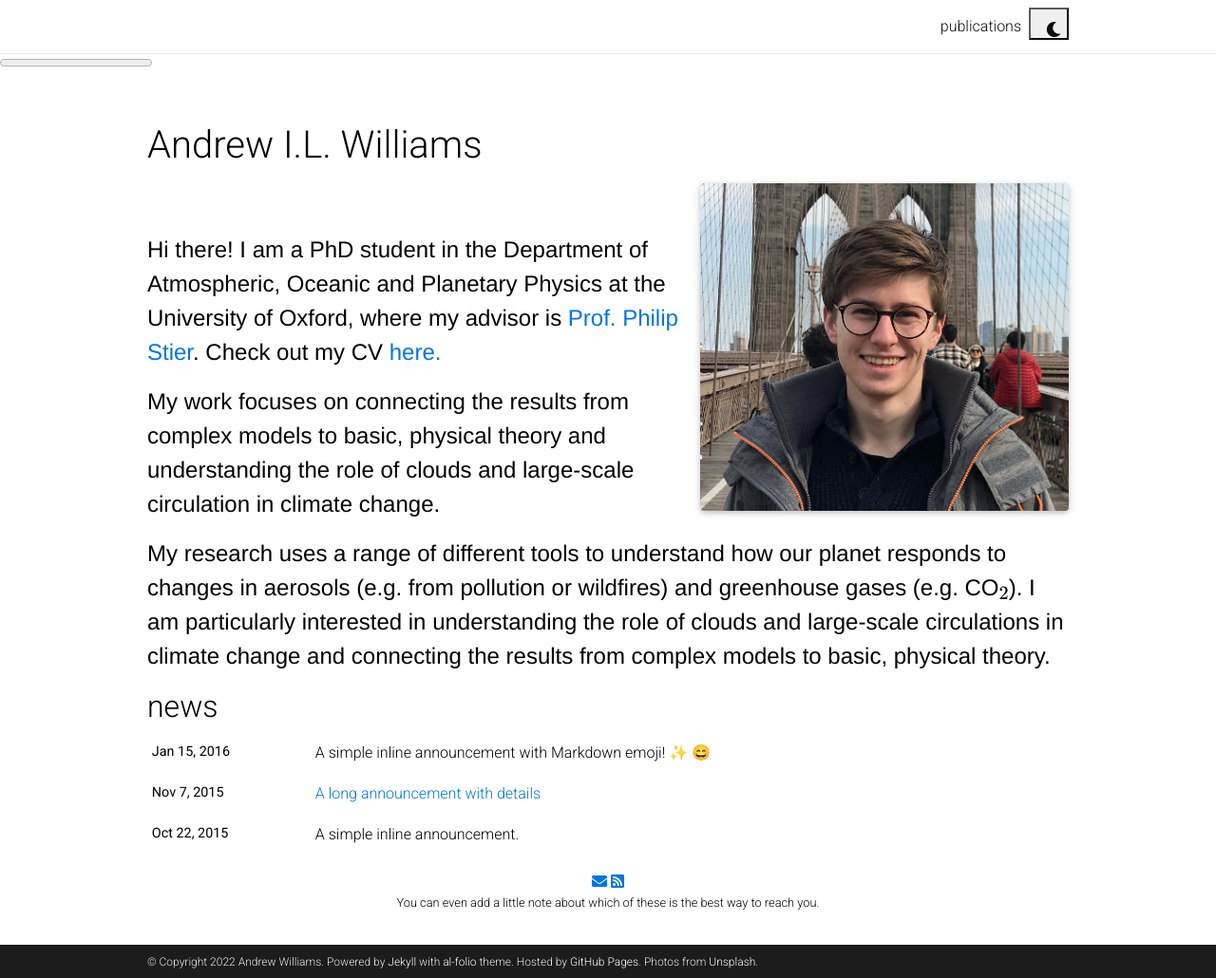
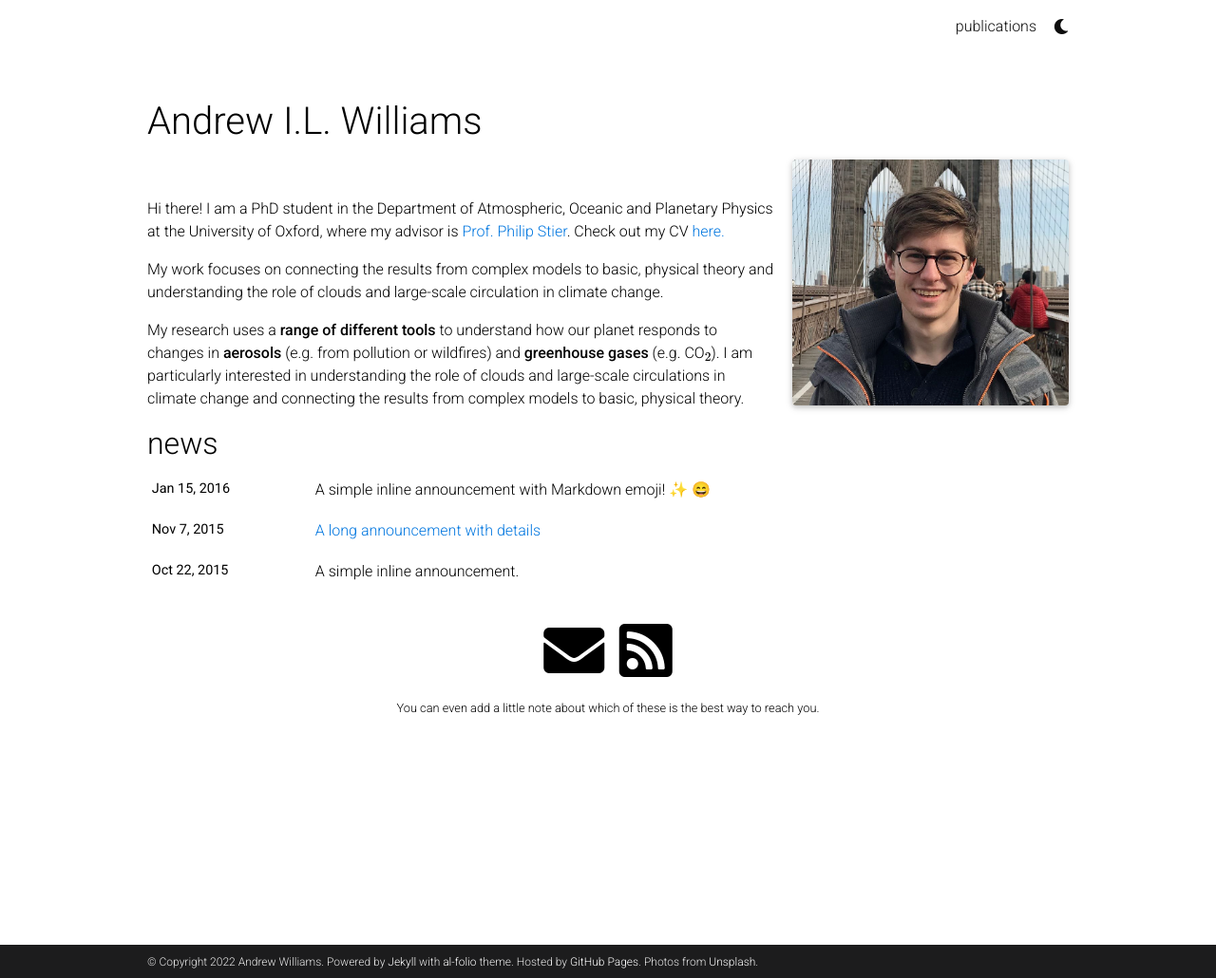
Before and after one commit to AndrewILWilliams/OLD_andrewwilliams3142.github.io, a Jekyll site: the page built from _pages/about.md, in a window 1280 px wide and 1030 px high. Shown: the whole window at 95% size. Built offline with Jekyll 4.4.1, drawn with Linux system fonts in a browser that asks for light colours; full-size pictures stand in for the smaller copies a plugin makes; emoji names are drawn with the system emoji font; comment, search, counter and statistics services are not loaded; a style sheet for code colours, icons or effects is not loaded.

Commit message:
Update _base.scss

```diff
--- a/_sass/_base.scss
+++ b/_sass/_base.scss
@@ -4,20 +4,21 @@
 
 // Typography
 
-h1, h2, h3, h4, h5, h6, em, div, span, strong {
+p, h1, h2, h3, h4, h5, h6, em, div, li, span, strong {
   color: var(--global-text-color);
 }
 
-p {
-  color: var(--global-new-color);
-  font-size: 1.5rem;
-  font-family: Helvetica;
+hr {
+  border-top: 1px solid var(--global-divider-color);
 }
 
-t {
-  color: var(--global-new-color);
-  font-size: 2.8rem;
-  font-family: Helvetica Neue;
+table {
+  td, th {
+    color: var(--global-text-color);
+  }
+  td {
+    font-size: 1rem;
+  }
 }
 
 a, table.table a {
@@ -26,9 +27,21 @@
     color: var(--global-theme-color);
     text-decoration: underline;
   }
-  &:hover:after {
+  &:hover:after :not(.nav-item.dropdown) {
     width: 100%;
   }
+}
+
+figure, img {
+  max-width: 90vw;
+}
+
+blockquote {
+  background: var(--global-bg-color);
+  border-left: 2px solid var(--global-theme-color);
+  margin: 1.5em 10px;
+  padding: 0.5em 10px;
+  font-size: 1.2rem;
 }
 
 // Math
@@ -47,28 +60,61 @@
   text-align: center;
 }
 
+// Card
+
+.card {
+  background-color: var(--global-card-bg-color);
+
+  img {
+    width: 100%;
+  }
+
+  .card-title {
+    color: var(--global-text-color);
+  }
+
+  .card-item {
+    width: auto;
+    margin-bottom: 10px;
+
+    .row {
+      display: flex;
+      align-items: center;
+    }
+  }
+}
+
+// Citation
+
+.citation, .citation-number {
+  color: var(--global-theme-color);
+}
 
 // Profile
 
 .profile {
-  margin-left: 1rem;
   width: 100%;
 
   .address {
     margin-bottom: 5px;
     margin-top: 5px;
-    font-family: cursive; // monospace
-    font-size: 1.2rem;
+    font-family: monospace;
     p {
       display: inline-block;
       margin: 0;
     }
   }
 }
+.profile.float-right{
+  margin-left: 1rem;
+}
+.profile.float-left{
+  margin-right: 1rem;
+}
 
 @media (min-width: 576px) {
   .profile {
-    width: 40%; // < Profile pic width
+    width: 30%;
     .address {
       p { display: block; }
     }
@@ -92,12 +138,31 @@
 
 .navbar {
   box-shadow: none;
-  border-bottom: 1px solid $grey-color-light;
+  border-bottom: 1px solid var(--global-divider-color);
+  background-color: var(--global-bg-color);
   opacity: 0.95;
+}
+.navbar .dropdown-menu {
+  background-color: var(--global-bg-color);
+  border: 1px solid var(--global-divider-color);
+  a:not(.active) {
+    color: var(--global-text-color);
+  }
+  a:hover {
+    color: var(--global-hover-color);
+  }
+  .dropdown-divider {
+    border-top: 1px solid var(--global-divider-color) !important;
+  }
+}
+.dropdown-item {
+  color: var(--global-text-color);
+    &:hover {
+      color: var(--global-hover-color);
       background-color: var(--global-bg-color);
     }
+}
 .navbar.navbar-light {
-  // Remove link decoration
   a {
     &:hover {
       text-decoration: none;
@@ -120,11 +185,19 @@
         color: var(--global-hover-color);
       }
   }
-  .contact-icon {
-    font-size: 2rem;
+  .navbar-brand.social {
+    padding-bottom: 0;
+    padding-top: 0;
+    font-size: 1.7rem;
     a {
+      i::before {
+        color: var(--global-text-color);
+        transition-property: all 0.2s ease-in-out;
+      }
       &:hover {
-        color: var(--global-hover-color);
+        i::before {
+          color: var(--global-theme-color);
+        }
       }
     }
   }
@@ -135,7 +208,7 @@
     display: block;
     width: 22px;
     height: 2px;
-    background-color: var(--global-icon-color);
+    background-color: var(--global-text-color);
     border-radius: 1px;
     margin-bottom: 4px;
     transition: all 0.2s;
@@ -165,28 +238,31 @@
   }
 }
 
-
-// News
-
-.news table td {
-  font-size: 1rem;
+#light-toggle {
+  padding: 0;
+  border: 0;
+  background-color: inherit;
   color: var(--global-text-color);
+  &:hover {
+    color: var(--global-hover-color);
   }
-
-.news table th {
-  color: var(--global-text-color);
 }
 
 // Social (bottom)
 
 .social {
   text-align: center;
-  .contact-icon {
+  .contact-icons {
     font-size: 4rem;
     a {
-      color: var(--global-icon-color);
+      i::before {
+        color: var(--global-text-color);
+        transition-property: all 0.2s ease-in-out;
+      }
       &:hover {
+        i::before {
           color: var(--global-theme-color);
+        }
       }
     }
   }
@@ -208,30 +284,76 @@
   a {
     color: var(--global-footer-link-color);
     &:hover {
-      color: pink;
+      color: var(--global-theme-color);
       text-decoration: none;
     }
   }
 }
 
 footer.sticky-bottom {
-  border-top: 1px solid $grey-color-light;
+  border-top: 1px solid var(--global-divider-color);
   padding-top: 40px;
   padding-bottom: 40px;
   font-size: 0.9rem;
 }
 
+// CV
+
+.cv {
+  margin-bottom: 40px;
+
+  .card {
+    background-color: var(--global-card-bg-color);
+    border: 1px solid var(--global-divider-color);
+
+    .list-group-item {
+      background-color: inherit;
+      border-color: var(--global-divider-color);
+
+      .badge {
+        color: var(--global-card-bg-color) !important;
+        background-color: var(--global-theme-color) !important;
+      }
+    }
+  }
+}
+
+// Repositories
+
+@media (min-width: 768px) {
+  .repo {
+    max-width: 50%;
+  }
+}
 
 // Blog
 
 .header-bar {
-  border-bottom: 1px solid $grey-color-light;
+  border-bottom: 1px solid var(--global-divider-color);
   text-align: center;
   padding-top: 2rem;
-  padding-bottom: 5rem;
+  padding-bottom: 3rem;
   h1 {
     color: var(--global-theme-color);
     font-size: 5rem;
+  }
+}
+
+.tag-list {
+  border-bottom: 1px solid var(--global-divider-color);
+  text-align: center;
+  padding-top: 1rem;
+
+  ul {
+    justify-content: center;
+    display: flow-root;
+
+    p, li {
+      list-style: none;
+      display: inline-block;
+      padding: 1rem 0.5rem;
+      color: var(--global-text-color-light);
+    }
   }
 }
 
@@ -240,14 +362,20 @@
   margin-bottom: 40px;
   padding: 0;
   li {
-    border-bottom: 1px solid $grey-color-light;
+    border-bottom: 1px solid var(--global-divider-color);
     list-style: none;
     padding-top: 2rem;
     padding-bottom: 2rem;
     .post-meta {
-      color: $grey-color;
+      color: var(--global-text-color-light);
       font-size: 0.875rem;
       margin-bottom: 0;
+    }
+    .post-tags {
+      color: var(--global-text-color-light);
+      font-size: 0.875rem;
+      padding-top: 0.25rem;
+      padding-bottom: 0;
     }
     a {
       color: var(--global-text-color);
@@ -268,6 +396,7 @@
       }
     }
     &.active .page-link {
+      color: $white-color;
       background-color: var(--global-theme-color);
       &:hover {
         background-color: var(--global-theme-color);
@@ -288,21 +417,46 @@
 
 
 // Projects
+
 .projects {
-  .grid-item {
-    width: 400px;
-    margin-bottom: 20px;
-    margin-right: 20px;
   a {
-      color: black;
     text-decoration: none;
+
     &:hover {
+      .card-title {
         color: var(--global-theme-color);
       }
     }
   }
-  .card img {
+
+  .card {
+    img {
       width: 100%;
+    }
+  }
+
+  .card-item {
+    width: auto;
+    margin-bottom: 10px;
+
+    .row {
+      display: flex;
+      align-items: center;
+    }
+  }
+
+  .grid-sizer, .grid-item {
+    width: 250px;
+    margin-bottom: 10px;
+  }
+
+  h2.category {
+    color: var(--global-divider-color);
+    border-bottom: 1px solid var(--global-divider-color);
+    padding-top: 0.5rem;
+    margin-top: 2rem;
+    margin-bottom: 1rem;
+    text-align: right;
   }
 }
 
@@ -325,8 +479,8 @@
     }
   }
   h2.year {
-    color: $grey-color-light;
-    border-top: 1px solid $grey-color-light;
+    color: var(--global-divider-color);
+    border-top: 1px solid var(--global-divider-color);
     padding-top: 1rem;
     margin-top: 2rem;
     margin-bottom: -2rem;
@@ -339,6 +493,11 @@
 
     li {
       margin-bottom: 1rem;
+      .preview {
+        width: 100%;
+        min-width: 80px;
+        max-width: 200px;
+      }
       .abbr {
         height: 2rem;
         margin-bottom: 0.5rem;
@@ -374,6 +533,15 @@
           border-bottom: 1px solid;
           font-style: normal;
         }
+        > span.more-authors {
+          color: var(--global-text-color-light);
+          border-bottom: 1px dashed var(--global-text-color-light);
+          cursor: pointer;
+          &:hover {
+              color: var(--global-text-color);
+              border-bottom: 1px dashed var(--global-text-color);
+          }
+        }
       }
       .links {
         a.btn {
@@ -394,7 +562,7 @@
         max-height: 0px;
         overflow: hidden;
         text-align: justify;
-        -webkit-transition: 0.15s ease;
+        transition-property: 0.15s ease;
         -moz-transition: 0.15s ease;
         -ms-transition: 0.15s ease;
         -o-transition: 0.15s ease;
@@ -412,7 +580,7 @@
       }
       .hidden.open {
         max-height: 100em;
-        -webkit-transition: 0.15s ease;
+        transition-property: 0.15s ease;
         -moz-transition: 0.15s ease;
         -ms-transition: 0.15s ease;
         -o-transition: 0.15s ease;
@@ -429,9 +597,30 @@
 }
 
 // Rouge Color Customization
+figure.highlight {
+  margin: 0 0 1rem;
+}
+
+pre {
+  color: var(--global-theme-color);
+  background-color: var(--global-code-bg-color);
+  border-radius: 6px;
+  padding: 6px 12px;
+  pre, code {
+    background-color: transparent;
+    border-radius: 0;
+    padding: 0;
+  }
+}
+
 code {
   color: var(--global-theme-color);
+  background-color: var(--global-code-bg-color);
+  border-radius: 3px;
+  padding: 3px 3px;
 }
+
+
 // Transitioning Themes
 html.transition,
 html.transition *,
@@ -440,3 +629,86 @@
   transition: all 750ms !important;
   transition-delay: 0 !important;
 }
+
+// Extra Markdown style (post Customization)
+.post{
+  .post-meta{
+    color: var(--global-text-color-light);
+    font-size: 0.875rem;
+    margin-bottom: 0;
+  }
+  .post-tags{
+    color: var(--global-text-color-light);
+    font-size: 0.875rem;
+    padding-top: 0.25rem;
+    padding-bottom: 1rem;
+    a {
+      color: var(--global-text-color-light);
+      text-decoration: none;
+      &:hover {
+        color: var(--global-theme-color);
+      }
+    }
+  }
+  .post-content{
+    blockquote {
+      border-left: 5px solid var(--global-theme-color);
+      padding: 8px;
+    }
+  }
+}
+
+progress {
+     /* Positioning */
+     position: fixed;
+     left: 0;
+     top: 56px;
+     z-index: 10;
+
+     /* Dimensions */
+     width: 100%;
+     height: 1px;
+
+     /* Reset the appearance */
+     -webkit-appearance: none;
+        -moz-appearance: none;
+             appearance: none;
+
+     /* Get rid of the default border in Firefox/Opera. */
+     border: none;
+
+     /* Progress bar container for Firefox/IE10  */
+     background-color: transparent;
+
+     /* Progress bar value for IE10  */
+     color: var(--global-theme-color);
+ }
+
+ progress::-webkit-progress-bar {
+     background-color: transparent;
+ }
+
+ progress::-webkit-progress-value {
+     background-color: var(--global-theme-color);
+ }
+
+ progress::-moz-progress-bar {
+     background-color: var(--global-theme-color);
+ }
+
+ .progress-container {
+     width: 100%;
+     background-color: transparent;
+     position: fixed;
+     top: 56px;
+     left: 0;
+     height: 5px;
+     display: block;
+ }
+
+ .progress-bar {
+     background-color: var(--global-theme-color);
+     width: 0%;
+     display: block;
+     height: inherit;
+ }
```
Lines whose indentation alone changed are shown as unchanged.
